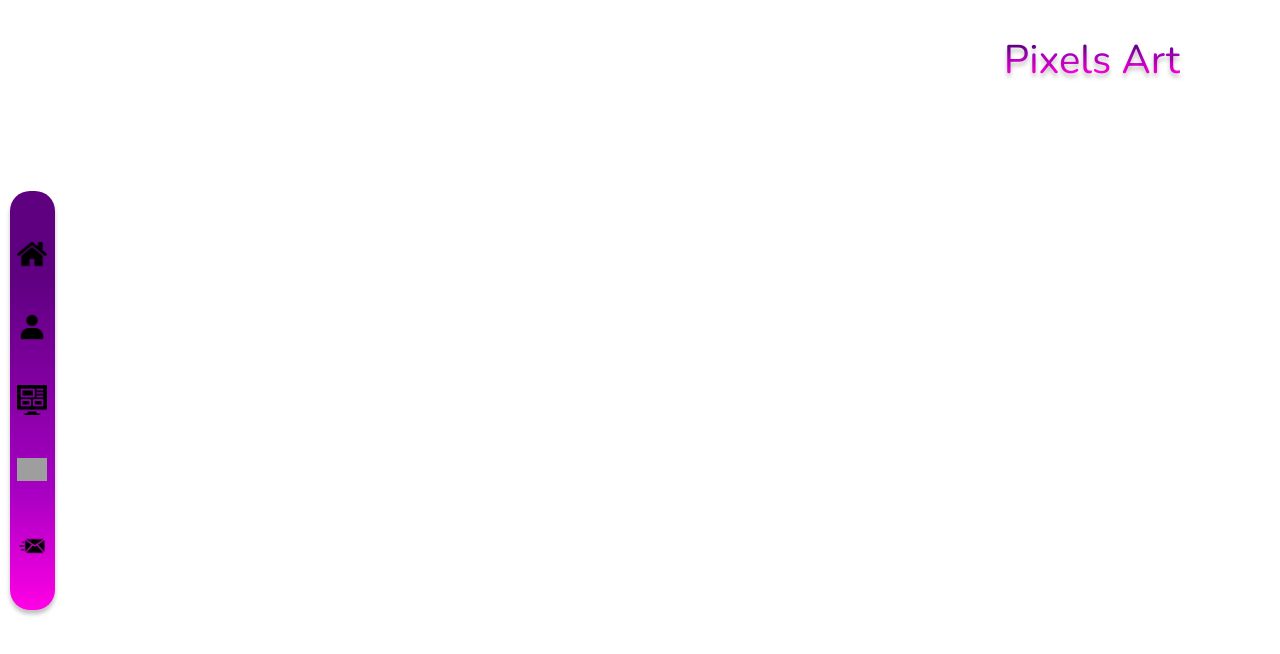
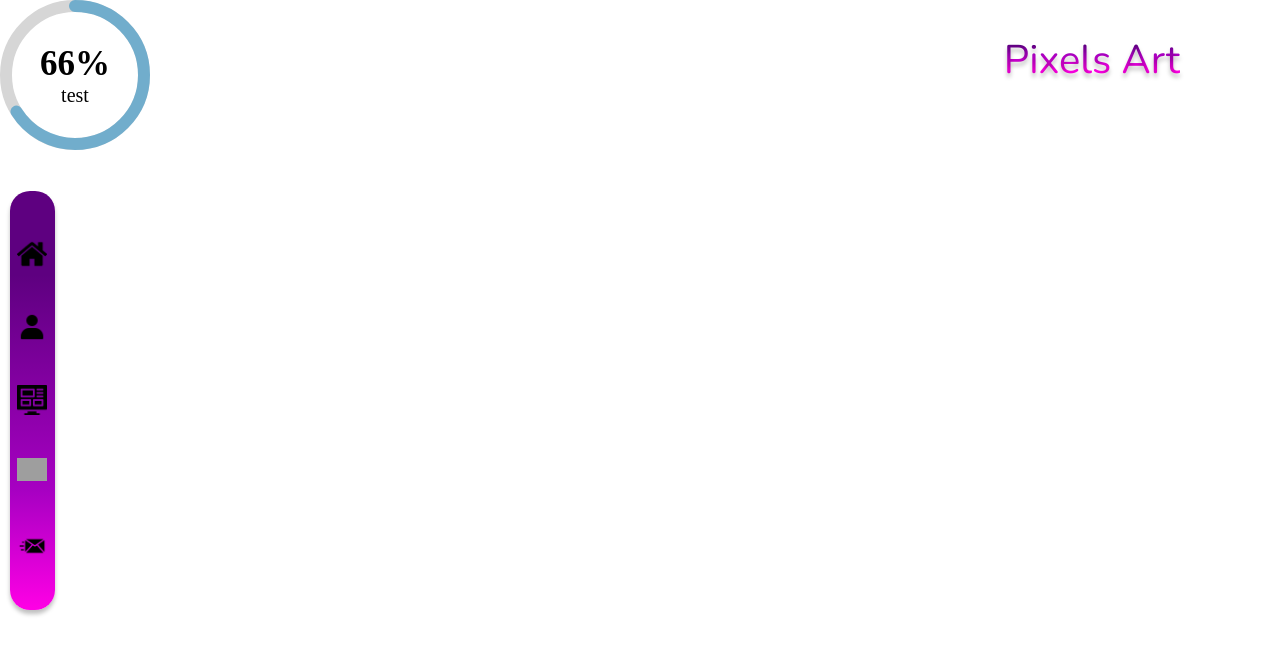
Before and after one commit to Abreupamm/portfolio-frontend, a React (Create React App) app: page /projects-details/1 in a window 1280 px wide. Shown: the top 654 px of the page. Built offline with nearby package versions, Linux system fonts and the light colour scheme; grey boxes are pictures that could not be loaded.

Commit message:
feat: progress bar created

```diff
--- a/package.json
+++ b/package.json
@@ -7,6 +7,7 @@
     "@testing-library/react": "^13.4.0",
     "@testing-library/user-event": "^13.5.0",
     "react": "^18.2.0",
+    "react-circular-progressbar": "^2.1.0",
     "react-dom": "^18.2.0",
     "react-router-dom": "^5.3.4",
     "react-scripts": "5.0.1",
--- /dev/null
+++ b/src/CSS/components/languageProgress.css
@@ -0,0 +1,11 @@
+.container-progress {
+  width: 150px;
+}
+
+.container-progress span {
+  margin-top: -10;
+  font-size: 20px;
+}
+.container-progress strong {
+  font-size: 35px;
+}
--- /dev/null
+++ b/src/components/LanguageProgress.jsx
@@ -0,0 +1,45 @@
+import { Component } from 'react';
+import { CircularProgressbarWithChildren } from 'react-circular-progressbar';
+import 'react-circular-progressbar/dist/styles.css';
+import '../CSS/components/languageProgress.css';
+
+class LanguageProgress extends Component {
+  state = {
+    valueStart: 0,
+  };
+  componentDidMount = () => {
+    setTimeout(() => {
+      this.setState({ valueStart: 66 });
+    }, '1100');
+  };
+  render() {
+    const { valueStart } = this.state;
+
+    const styleProgressBar = {
+      path: {
+        stroke: `rgba(62, 152, 199, ${valueStart / 100})`,
+        transition: 'stroke-dashoffset 0.9s ease 0s',
+      },
+      trail: {
+        stroke: '#d6d6d6',
+      },
+      background: {
+        fill: '#3e98c7',
+      },
+    };
+
+    return (
+      <div className='container-progress'>
+        <CircularProgressbarWithChildren
+          styles={styleProgressBar}
+          value={valueStart}
+        >
+          <strong>{`${valueStart}%`}</strong>
+          <span>test</span>
+        </CircularProgressbarWithChildren>
+      </div>
+    );
+  }
+}
+
+export default LanguageProgress;
--- a/src/pages/ProjectDetails.js
+++ b/src/pages/ProjectDetails.js
@@ -2,6 +2,7 @@ import { Component } from 'react';
 import Aside from '../components/Aside';
 import Title from '../components/Title';
 import data from '../utils/projectsList';
+import LanguageProgress from '../components/LanguageProgress';
 
 class ProjectsDetails extends Component {
   render() {
@@ -12,6 +13,7 @@ class ProjectsDetails extends Component {
       <div>
         <Title title={name} />
         <Aside history={history} />
+        <LanguageProgress />
       </div>
     );
   }
--- a/src/utils/projectsList.js
+++ b/src/utils/projectsList.js
@@ -7,12 +7,12 @@ const data = [
   //   urlApication: '',
   //   description: 'teste',
   //   stacks: ['HTML', 'CSS'],
-  //   category: 'front',
+  //   category: 'front',s
   // },
   {
     id: 1,
     name: 'Pixels Art',
-    image: 'https://gartic.com.br/imgs/mural/os/oscascavelletes/panda-pixel-p-mand26.png',
+    image: 'https://i.pinimg.com/originals/60/96/24/60962403310debc750aefcff61e075a5.jpg',
     urlGitHub: 'https://github.com/Abreupamm/project-pixels-art',
     urlApication: 'https://abreupamm.github.io/project-pixels-art/',
     description: 'O Pixel-Art é uma página web que contém uma paleta de cores funcional que poderá ser utilizada para criar desenhos em pixels.',
```
Also changed, not shown: 1 other file (tests, documents, lock files or other folders).
